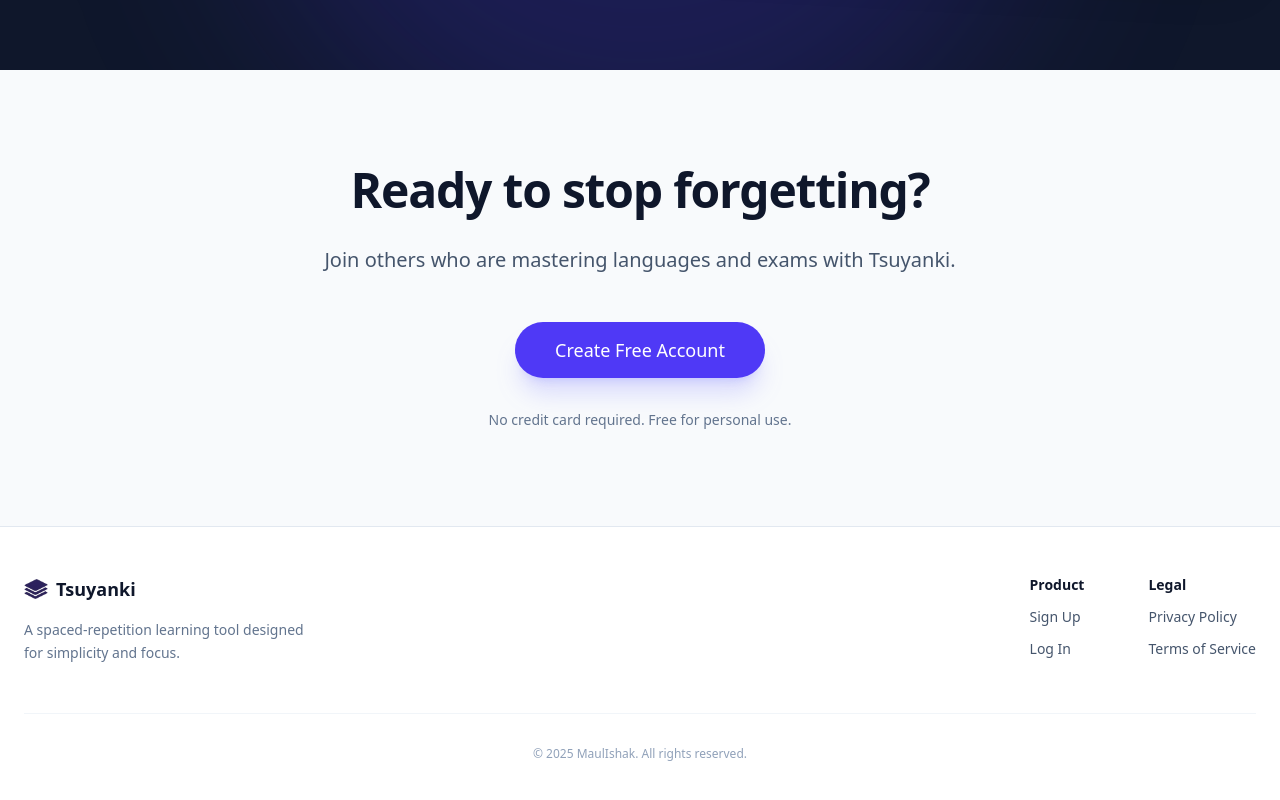
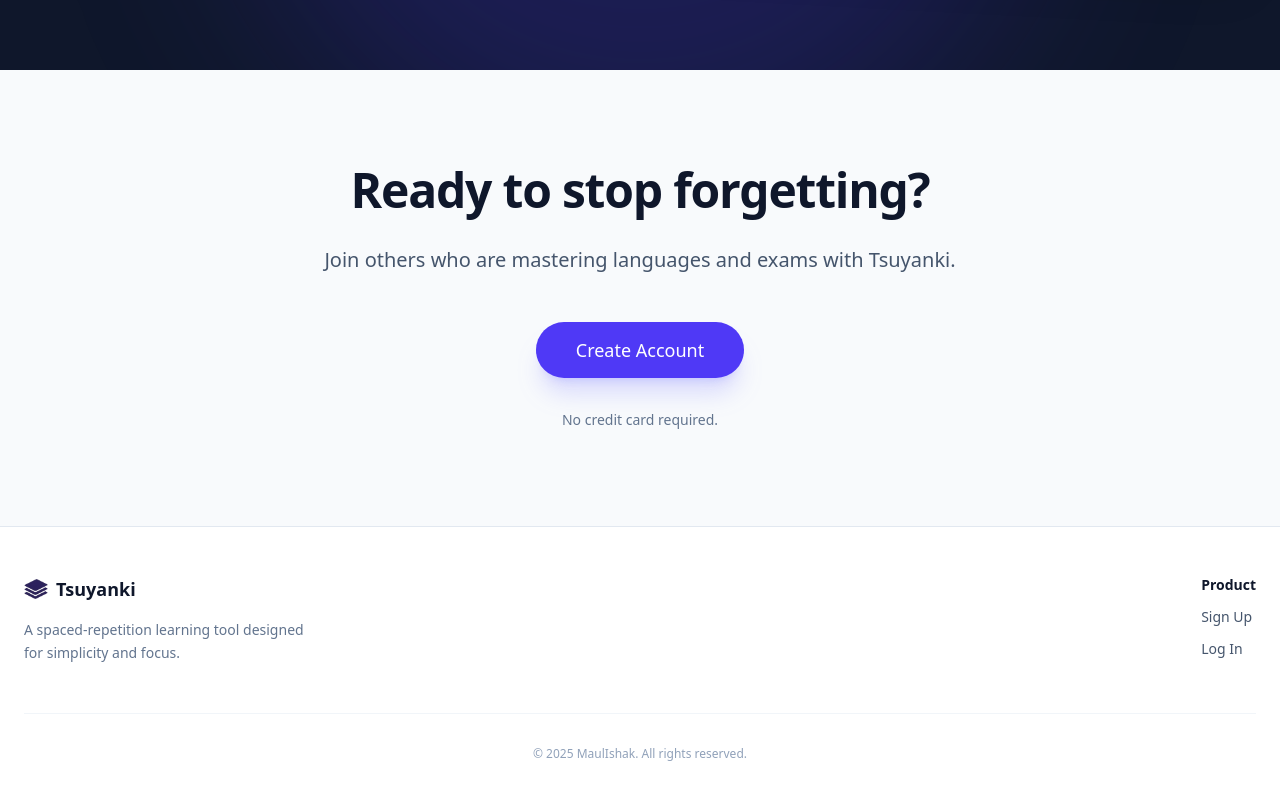
Before and after one commit to MaulIshak/tsuyanki, a Vue app in the folder frontend/: page / in a window 1280 px wide. Shown: the part 2441-3241 px from the top of the page. Built offline with nearby package versions, Linux system fonts and the light colour scheme.

Commit message:
Adjust landing page content

```diff
--- a/frontend/src/views/LandingView.vue
+++ b/frontend/src/views/LandingView.vue
@@ -304,11 +304,11 @@ import {
             </p>
             <div class="flex flex-col sm:flex-row gap-4 justify-center pt-4">
                  <Button size="lg" as-child class="h-14 px-10 text-lg rounded-full bg-indigo-600 hover:bg-indigo-700 shadow-xl shadow-indigo-500/20 transition-all hover:scale-105">
-                    <RouterLink to="/register">Create Free Account</RouterLink>
+                    <RouterLink to="/register">Create Account</RouterLink>
                 </Button>
             </div>
             <p class="text-sm text-slate-500 dark:text-slate-400 mt-6">
-                No credit card required. Free for personal use.
+                No credit card required.
             </p>
         </div>
     </section>
@@ -333,11 +333,11 @@ import {
                     <RouterLink to="/login" class="hover:text-indigo-600 dark:hover:text-indigo-400">Log In</RouterLink>
 
                 </div>
-                <div class="flex flex-col gap-3">
+                <!-- <div class="flex flex-col gap-3">
                     <h4 class="font-bold text-slate-900 dark:text-slate-200">Legal</h4>
                     <a href="#" class="hover:text-indigo-600 dark:hover:text-indigo-400">Privacy Policy</a>
                     <a href="#" class="hover:text-indigo-600 dark:hover:text-indigo-400">Terms of Service</a>
-                </div>
+                </div> -->
             </div>
         </div>
         <div class="max-w-7xl mx-auto mt-12 pt-8 border-t border-slate-100 dark:border-slate-900 text-center text-xs text-slate-400">
```
